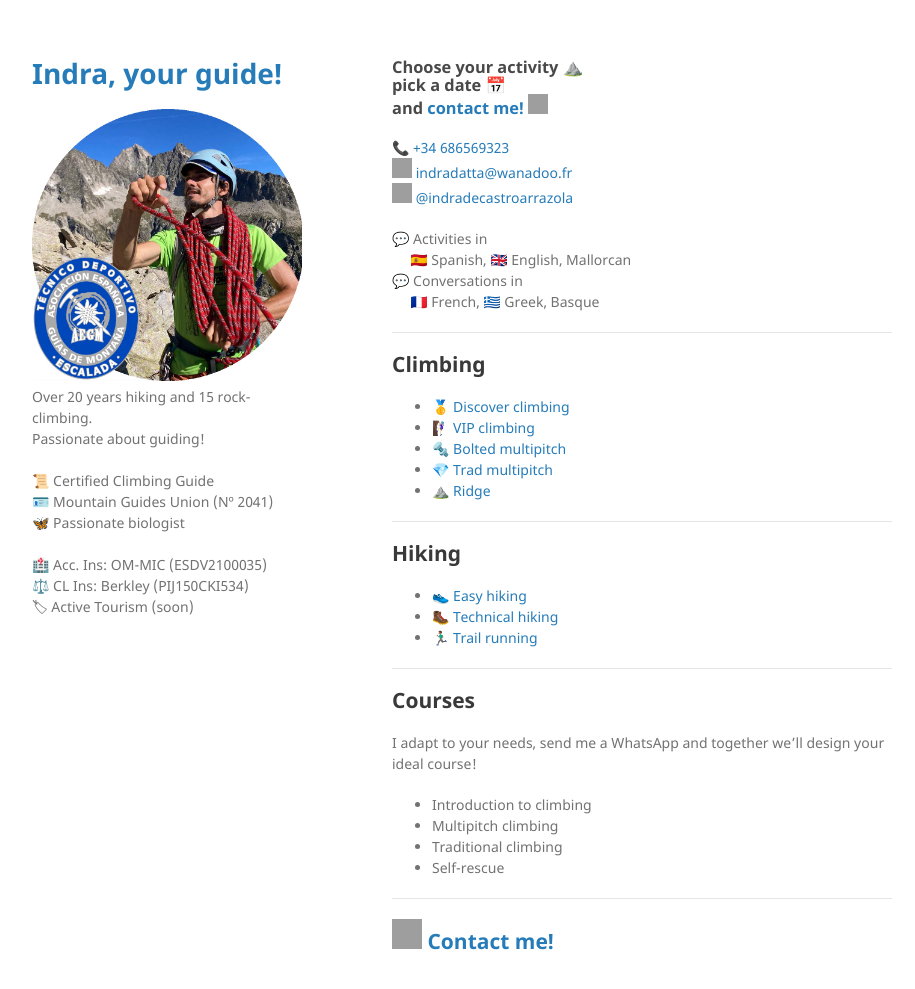
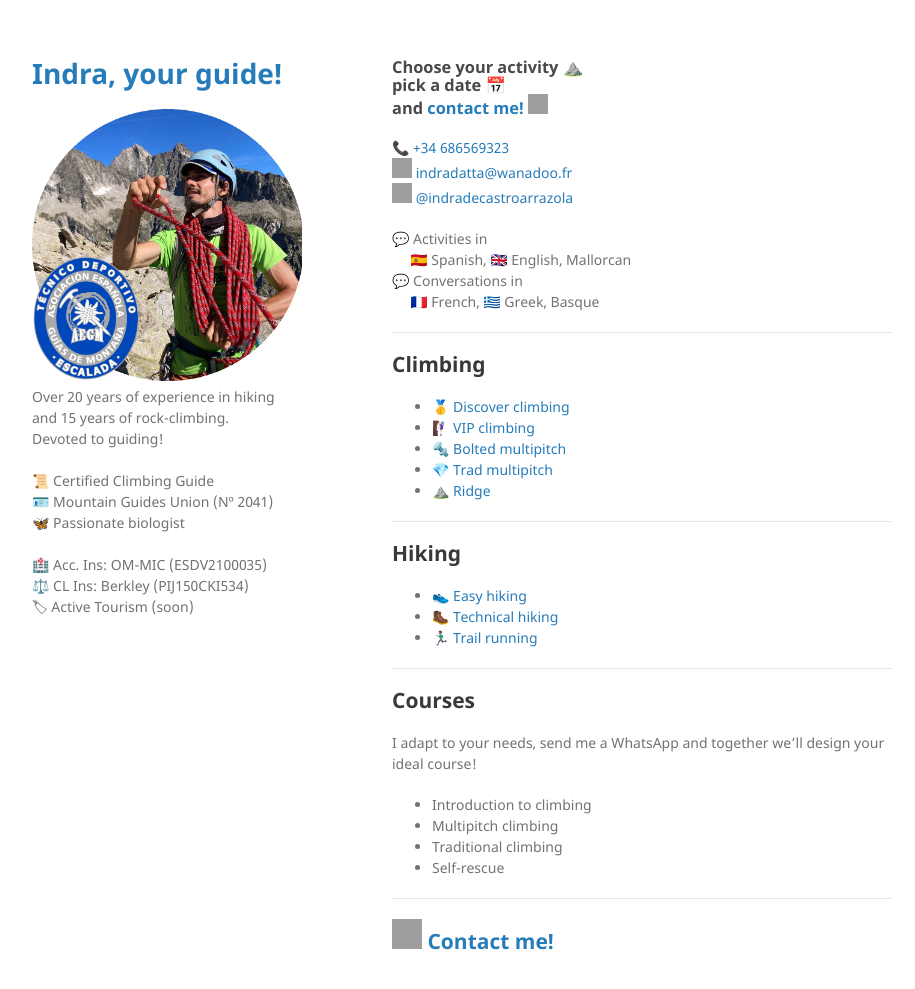
Before and after one commit to indradecastro/MountainGuide, a Jekyll site: the page built from index.md, in a window 1280 px wide and 1023 px high. Shown: the top 989 px of the window, without its empty margins (178-1093 px from the left). Built offline with Jekyll 4.4.1, drawn with Linux system fonts in a browser that asks for light colours; emoji names are drawn with the system emoji font; our own code applies the rules of GitHub Pages for plain Markdown files; grey boxes are pictures that could not be loaded.

Commit message:
add description

```diff
--- a/_config.yml
+++ b/_config.yml
@@ -1,8 +1,9 @@
 title: Indra, your guide!
 logo: /assets/img/feo-circle-aegm.jpg
 description: |
-  Over 20 years hiking and 15 rock-climbing. <br>
-  Passionate about guiding! <br>
+  Over 20 years of experience in hiking <br>
+  and 15 years of rock-climbing. <br>
+  Devoted to guiding! <br>
   <br>
   📜 Certified Climbing Guide <br>
   🪪 Mountain Guides Union (Nº 2041) <br>
```
